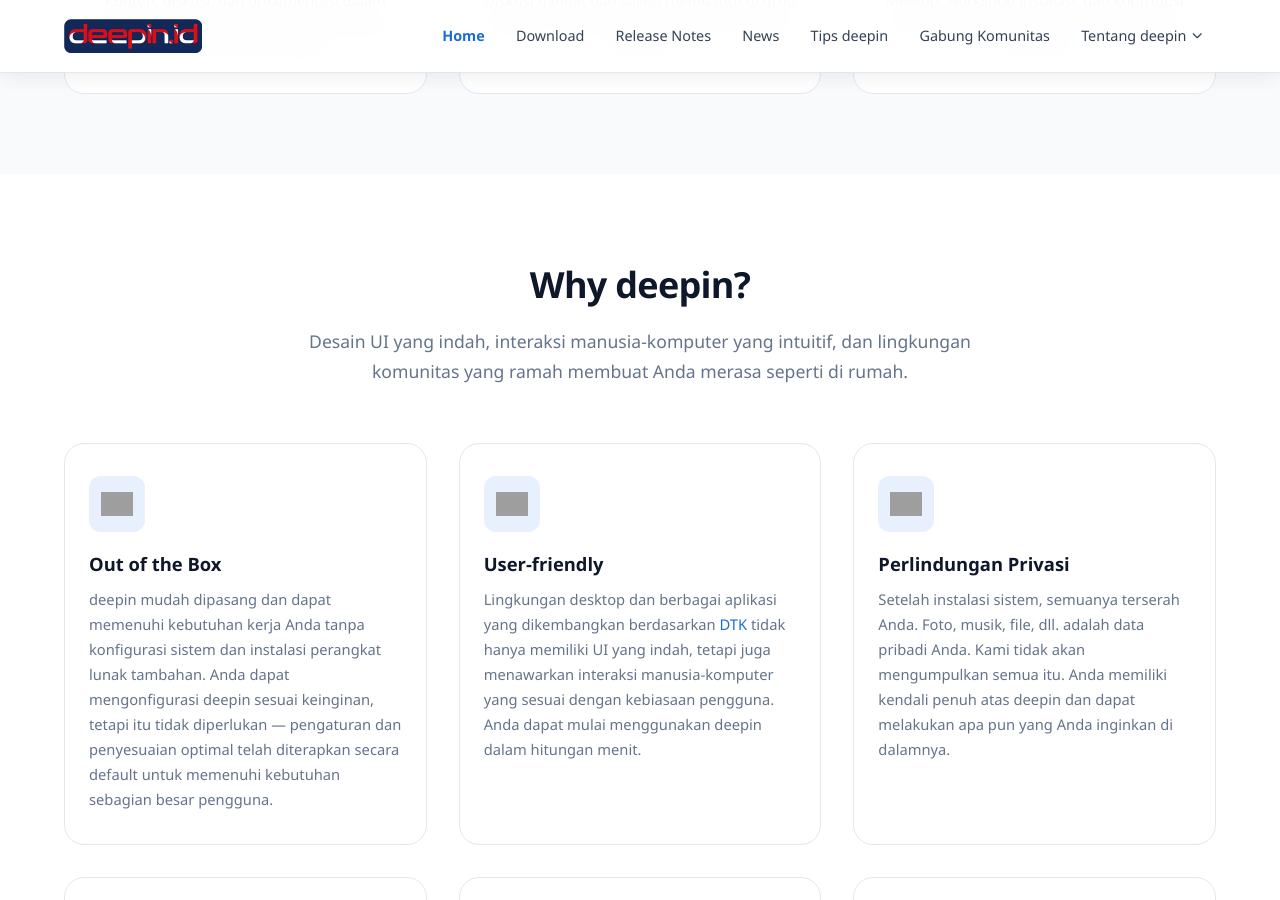
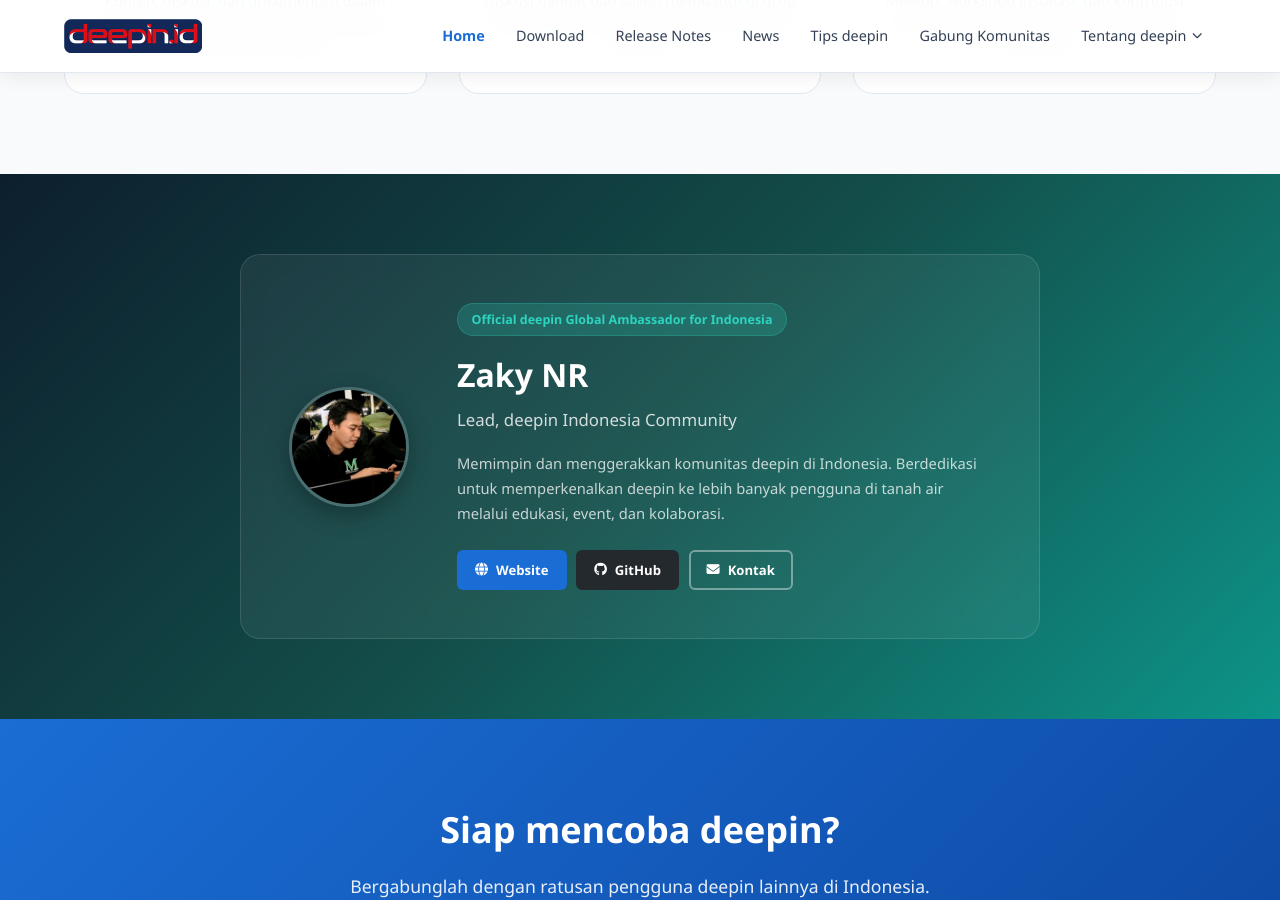
Before and after one commit to deepin-Indonesia/home-site, a Jekyll site: the page built from index.md, in a window 1280 px wide and 900 px high, scrolled down 6449 px. Built offline with Jekyll 4.4.1, drawn with Linux system fonts in a browser that asks for light colours; some of the changed text lies outside the part shown; grey boxes are pictures that could not be loaded.

Commit message:
Hapus double include why-deepin.html

```diff
--- a/index.md
+++ b/index.md
@@ -308,9 +308,6 @@ permalink: /
   </div>
 </section>
 
-<!-- Why deepin Section -->
-{% include why-deepin.html %}
-
 <!-- Community Lead Section -->
 <section class="community-lead">
   <div class="container">
```
